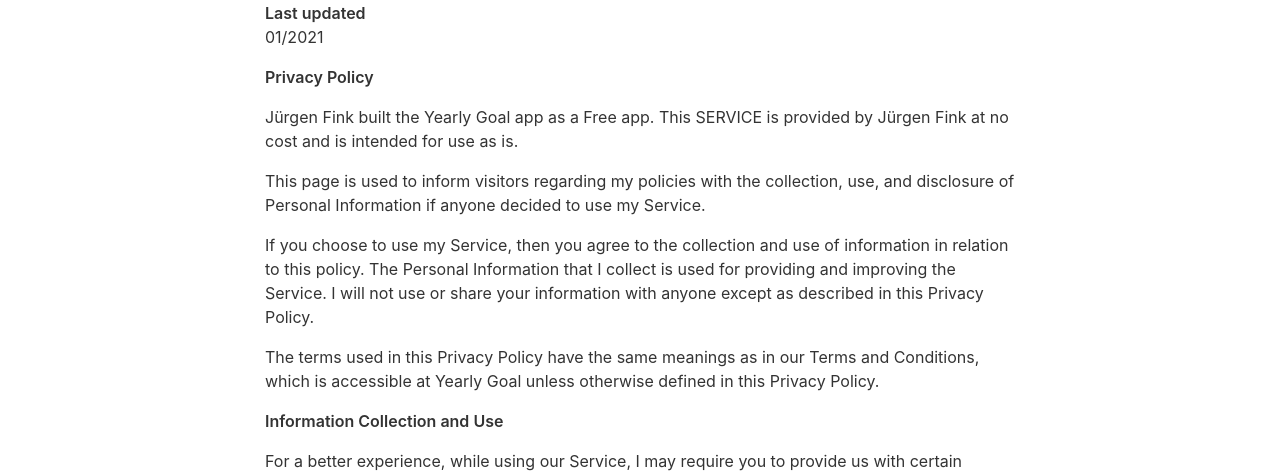
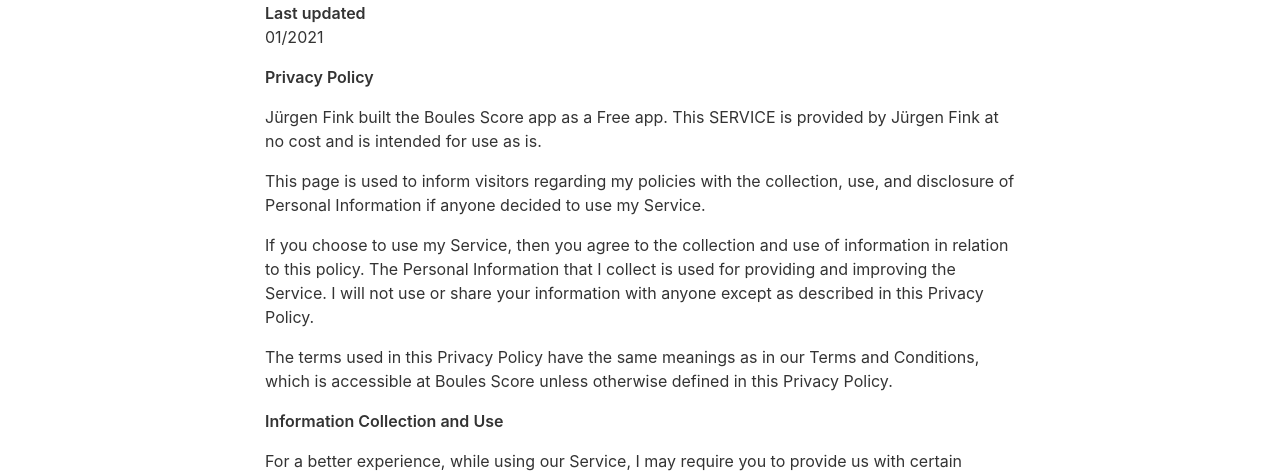
Before and after one commit to JayFiDev/BoulesScoreApp, a Jekyll site: the page built from _pages/privacypolicy.md, in a window 1280 px wide. Shown: the part 144-620 px from the top of the page. Built offline with Jekyll 4.4.1, drawn with Linux system fonts in a browser that asks for light colours; nearby versions of some CDN libraries.

Commit message:
Update privacypolicy.md

```diff
--- a/_pages/privacypolicy.md
+++ b/_pages/privacypolicy.md
@@ -9,13 +9,13 @@ include_in_header: false
 
 **Privacy Policy**
 
-Jürgen Fink built the Yearly Goal app as a Free app. This SERVICE is provided by Jürgen Fink at no cost and is intended for use as is.
+Jürgen Fink built the Boules Score app as a Free app. This SERVICE is provided by Jürgen Fink at no cost and is intended for use as is.
 
 This page is used to inform visitors regarding my policies with the collection, use, and disclosure of Personal Information if anyone decided to use my Service.
 
 If you choose to use my Service, then you agree to the collection and use of information in relation to this policy. The Personal Information that I collect is used for providing and improving the Service. I will not use or share your information with anyone except as described in this Privacy Policy.
 
-The terms used in this Privacy Policy have the same meanings as in our Terms and Conditions, which is accessible at Yearly Goal unless otherwise defined in this Privacy Policy.
+The terms used in this Privacy Policy have the same meanings as in our Terms and Conditions, which is accessible at Boules Score unless otherwise defined in this Privacy Policy.
 
 **Information Collection and Use**
 
```
